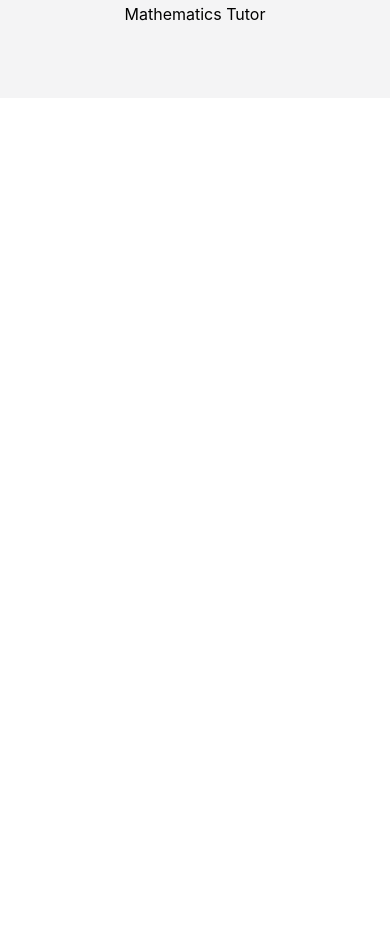
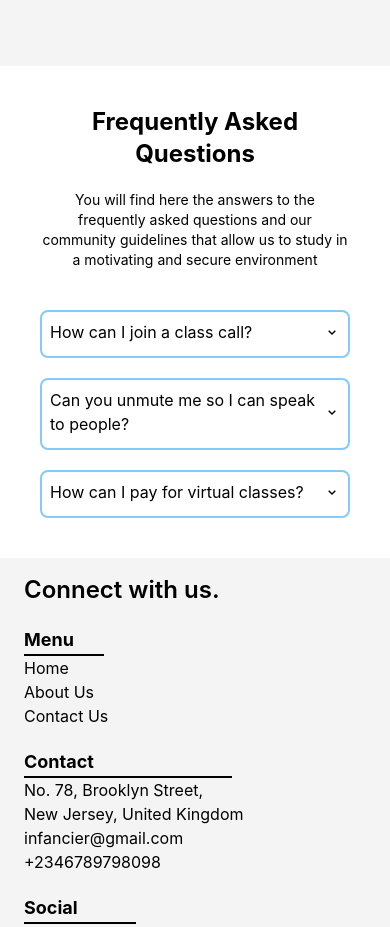
Before and after one commit to Zrnited/Linktree, a React (Create React App) app: page /livesite in a window 390 px wide. Shown: the part 4071-4998 px from the top of the page. Before the commit the page ends 4469 px from the top, so only its background shows below. Built offline with nearby package versions, Linux system fonts and the light colour scheme.

Commit message:
Added more content to the Live site

```diff
--- a/src/App.css
+++ b/src/App.css
@@ -1,6 +1,6 @@
 body {
   scroll-behavior: smooth;
-  padding-bottom: 300px;
+  /* padding-bottom: 300px; */
 }
 
 /* tooltip */
--- a/src/components/Aside.js
+++ b/src/components/Aside.js
@@ -31,7 +31,7 @@ const Aside = () => {
   ];
 
   return (
-    <aside className="fixed left-0 top-0 w-1/2 bottom-0 bg-slate-200 shadow-md sm:hidden z-20">
+    <aside className="fixed left-0 top-0 w-1/2 bottom-0 bg-zinc-100 shadow-xl sm:hidden z-40">
       <div className="pt-5 flex flex-col h-full gap-2">
         <div>
           <h1 className="font-semibold text-xl tracking-widest capitalize text-blue-400 text-center">
--- /dev/null
+++ b/src/components/Footer.js
@@ -0,0 +1,97 @@
+import React from "react";
+import { Link } from "react-router-dom";
+import { IoLogoFacebook, IoLogoTwitter } from "react-icons/io";
+import { BsLinkedin } from "react-icons/bs";
+import { BsInstagram } from "react-icons/bs";
+
+const Footer = () => {
+  return (
+    <div className="px-6 py-4 md:py-10 bg-zinc-100">
+      <div className="flex flex-col gap-5 md:flex-row md:justify-evenly lg:justify-center lg:gap-14">
+        <div>
+          <h1 className="font-semibold text-2xl">Connect with us.</h1>
+        </div>
+
+        <div className="flex flex-col">
+          <h1 className="font-bold text-lg">Menu</h1>
+          <div className="h-0.5 w-20 bg-black"></div>
+          <ul>
+            <li>
+              <Link to={"/"}>Home</Link>
+            </li>
+            <li>
+              <Link to={"/about"}>About Us</Link>
+            </li>
+            <li>
+              <Link to={"/contact"}>Contact Us</Link>
+            </li>
+          </ul>
+        </div>
+
+        <div className="flex flex-col">
+          <h1 className="font-bold text-lg">Contact</h1>
+          <div className="h-0.5 w-52 bg-black"></div>
+          <ul>
+            <li>
+              No. 78, Brooklyn Street, <br />
+              New Jersey, United Kingdom
+            </li>
+            <li>infancier@gmail.com</li>
+            <li>+2346789798098</li>
+          </ul>
+        </div>
+
+        <div>
+          <h1 className="font-bold text-lg">Social</h1>
+          <div className="h-0.5 w-28 bg-black"></div>
+          <ul className="flex gap-3 mt-2">
+            <li>
+              <a
+                href="https://facebook.com/myschool"
+                target={"_blank"}
+                rel="noreferrer"
+              >
+                <IoLogoFacebook />
+              </a>
+            </li>
+            <li>
+              <a
+                href="https://twitter.com/myschool"
+                target={"_blank"}
+                rel="noreferrer"
+              >
+                <IoLogoTwitter />
+              </a>
+            </li>
+            <li>
+              <a
+                href="https://linkedin.com/myschool"
+                target={"_blank"}
+                rel="noreferrer"
+              >
+                <BsLinkedin />
+              </a>
+            </li>
+            <li>
+              <a
+                href="https://instagram.com/myschool"
+                target={"_blank"}
+                rel="noreferrer"
+              >
+                <BsInstagram />
+              </a>
+            </li>
+          </ul>
+        </div>
+      </div>
+      <div className="mt-20">
+        <p className="text-center font-semibold text-sm">
+          {" "}
+          2023 all rights reserved.
+        </p>
+      </div>
+    </div>
+  );
+};
+
+export default Footer;
--- a/src/components/Header.js
+++ b/src/components/Header.js
@@ -19,8 +19,8 @@ const Header = ({aside, setAside}) => {
       route: "/contact",
     },
     {
-      name: "About Us",
-      route: "/aboutus",
+      name: "Live Site",
+      route: "/livesite",
     },
   ];
 
--- a/src/pages/Contact.js
+++ b/src/pages/Contact.js
@@ -5,6 +5,8 @@ import { useState } from 'react';
 import { useEffect } from 'react';
 import { ToastContainer, toast } from 'react-toastify';
 import { Link } from 'react-router-dom';
+import Header from '../components/Header';
+import Footer from '../components/Footer';
 
 const Contact = () => {
 
@@ -85,8 +87,9 @@ const Contact = () => {
 
   return (
     <div className='w-full h-full flex flex-col justify-center mb-5'>
+        <Header />
         <ToastContainer />
-        <div className='w-90 flex flex-col place-self-center mt-12 md:max-w-750'>
+        <div className='w-90 flex flex-col place-self-center mt-20 md:max-w-750'>
             <h1 className='text-3xl tracking-wide mb-3 font-bold'>Contact Me</h1>
             <p className='text-gray-500 mb-8 inter400'>Hi there, contact me to ask me about anything you have in mind</p>
 
@@ -195,6 +198,7 @@ const Contact = () => {
                 </div>
             </div>
       </footer>
+      <Footer />
     </div>
   )
 }
--- a/src/pages/LiveSite.js
+++ b/src/pages/LiveSite.js
@@ -5,6 +5,8 @@ import adriana from "../assets/adriana.png";
 import Stats from "../components/Stats";
 import { AiFillCompass, AiFillBook, AiOutlineArrowRight } from "react-icons/ai";
 import { BsFillHeartFill, BsFillPersonFill } from "react-icons/bs";
+import { BiChevronUp } from "react-icons/bi";
+import { BiChevronDown } from "react-icons/bi";
 import { motion } from "framer-motion";
 import News from "../components/News";
 import chemistry from "../assets/chemistry.jpeg";
@@ -16,9 +18,16 @@ import jamesbrown from "../assets/jamesbrown.jpeg";
 import kateprincess from "../assets/kateprincess.png";
 import lesley from "../assets/lesley.png";
 import { Link } from "react-router-dom";
+import Footer from "../components/Footer";
 
 const LiveSite = () => {
   const [aside, setAside] = React.useState(false);
+  const [toggle, setToggle] = React.useState({
+    join: false,
+    unmute: false,
+    mute: false,
+  });
+  // console.log(toggle);
 
   const stats = [
     {
@@ -113,6 +122,60 @@ const LiveSite = () => {
       height: "184px",
     },
   ];
+
+  const faqs = [
+    {
+      state: toggle.join,
+      question: "How can I join a class call?",
+      answer:
+        "We currently only need a zoom account to be able to join our class calls. Simple click on the button on our website here and enter your zoom details. You will then be taken to the zoom app directly or you can call via your browser",
+      name: "join",
+    },
+    {
+      state: toggle.mute,
+      question: "Can you unmute me so I can speak to people?",
+      answer:
+        "Yes definitely! An interactive class is a better class. With this in view, we allow our students to ask questions in class for better understanding of the topics taught and for meet-ups as well.",
+      name: "mute",
+    },
+    {
+      state: toggle.unmute,
+      question: "How can I pay for virtual classes?",
+      answer:
+        "We currently don't run virtual classes but good news is that the option will be available as soon as possible. You are free to pay with your dollar card also.",
+      name: "unmute",
+    },
+  ];
+
+  const switchToggle = (id) => {
+    // alert('Okay, I dey here!')
+    // console.log(id.name)
+    const current = id.name;
+
+    if (current === "join") {
+      setToggle((prevContact) => ({
+        ...prevContact,
+        join: !prevContact.join,
+        unmute: false,
+        mute: false,
+      }));
+    } else if (current === "mute") {
+      setToggle((prevContact) => ({
+        ...prevContact,
+        mute: !prevContact.mute,
+        join: false,
+        unmute: false,
+      }));
+    } else {
+      setToggle((prevContact) => ({
+        ...prevContact,
+        unmute: !prevContact.unmute,
+        join: false,
+        mute: false,
+      }));
+    }
+    // console.log(current)
+  };
 
   // console.log(stats);
   return (
@@ -251,25 +314,25 @@ const LiveSite = () => {
       </section>
 
       <section className="p-16 bg-zinc-100">
-        <p className="text-customOrange font-semibold text-xs tracking-wider text-center uppercase sm:text-lg">
+        <p className="text-customOrange font-semibold text-xs tracking-wider text-center uppercase sm:text-base">
           our professional tutors
         </p>
-        <h1 className="text-center my-3">
+        <h1 className="text-center my-3 sm:text-2xl">
           Meet with our <br />{" "}
           <strong className="capitalize">professional tutors</strong>
         </h1>
 
-        <div className="py-2 mt-5 flex flex-col gap-7 sm:flex-row sm:justify-center md:justify-center md:gap-20">
+        <div className="py-2 mt-5 flex flex-col gap-7 sm:flex-row sm:justify-evenly sm:gap-3 sm:flex-wrap md:justify-center md:gap-20">
           {tutors?.map((tutor, index) => {
             return (
               <div key={index} className="flex flex-col items-center">
-                <img
-                  className="rounded-full"
-                  width={"200px"}
-                  height={"184px"}
-                  src={tutor.image}
-                  alt="tutor-img"
-                />
+                <div className="w-200 h-184">
+                  <img
+                    className="rounded-full h-auto w-auto"
+                    src={tutor.image}
+                    alt="tutor-img"
+                  />
+                </div>
                 <h1 className="capitalize font-bold text-lg tracking-wider">
                   {tutor.name}
                 </h1>
@@ -279,6 +342,57 @@ const LiveSite = () => {
           })}
         </div>
       </section>
+
+      <section className="p-10">
+        <div className="flex flex-col gap-5 text-center mb-10 lg:items-center">
+          <h1 className="text-2xl font-bold capitalize lg:text-3xl">
+            frequently asked questions
+          </h1>
+          <p className="text-sm lg:text-lg lg:max-w-700">
+            You will find here the answers to the frequently asked questions and
+            our community guidelines that allow us to study in a motivating and
+            secure environment
+          </p>
+        </div>
+
+        <div className="flex flex-col gap-5 items-center">
+          {faqs?.map((faq, index) => {
+            return (
+              <div
+                key={index}
+                className={
+                  !faq.state
+                    ? "px-2 pt-2 border-2 border-lightblue rounded-lg cursor-pointer hover:bg-blue-100 transition delay-100 w-full lg:max-w-700"
+                    : "px-2 pt-2 pb-3 border-2 border-lightblue rounded-lg lg:max-w-700"
+                }
+              >
+                <div className="flex justify-between w-full items-center mb-3">
+                  <p
+                    className={
+                      !faq.state
+                        ? "text-black lg:text-lg md:pl-2"
+                        : "text-black font-bold lg:text-lg md:pl-2"
+                    }
+                  >
+                    {faq.question}
+                  </p>
+                  <i
+                    className="cursor-pointer"
+                    onClick={() => switchToggle(faq)}
+                  >
+                    {!faq.state ? <BiChevronDown /> : <BiChevronUp />}
+                  </i>
+                </div>
+                {faq.state && (
+                  <p className="text-sm lg:text-base md:pl-2">{faq.answer}</p>
+                )}
+              </div>
+            );
+          })}
+        </div>
+      </section>
+
+      <Footer />
     </>
   );
 };
--- a/tailwind.config.js
+++ b/tailwind.config.js
@@ -46,6 +46,7 @@ module.exports = {
         218: '218px',
         160: '160px',
         170: '170px',
+        184: '184px'
       }
     },
     objectPosition: {
@@ -54,6 +55,7 @@ module.exports = {
 
     maxWidth: {
       750: '750px',
+      700: '700px',
       200: '200px',
       250: '250px',
       300: '300px',
```
Also changed, not shown: src/assets/kateprincess.png, src/assets/lesley.png.
